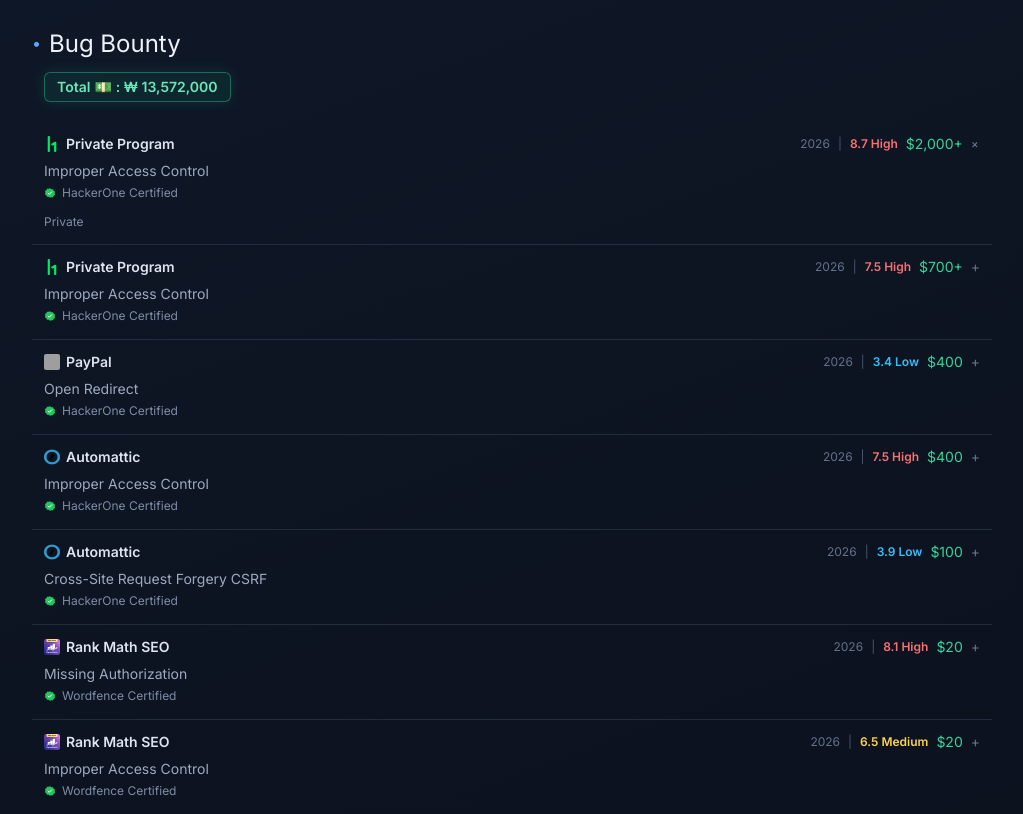
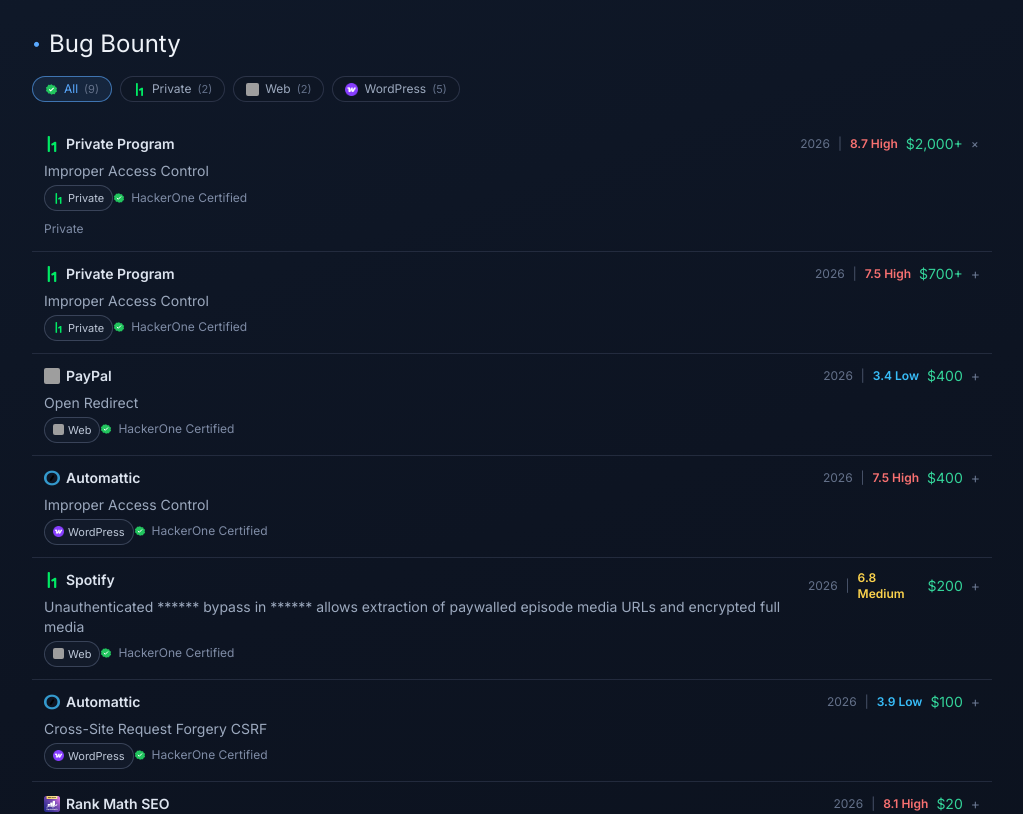
Before and after one commit to komi22/oolongeya, a Next.js app: page / in a window 1280 px wide. Shown: the part 1740-2554 px from the top of the page, without its empty margins (128-1151 px from the left). Built offline with nearby package versions, Linux system fonts and the light colour scheme; grey boxes are pictures that could not be loaded.

Commit message:
Add masked Spotify bounty entry and remove bounty total banner

```diff
--- a/app/page.js
+++ b/app/page.js
@@ -166,8 +166,17 @@
   KISA: { icon: "/icons/kisa.png" },
 };
 
+const bugBountyAreaMeta = {
+  All: { icon: "/icons/verified-badge.svg" },
+  WordPress: { icon: "/icons/woocommerce.png" },
+  Web: { icon: "/icons/paypal.svg" },
+  Private: { icon: "/icons/hackerone.svg" },
+};
+
 const bugBounties = [
   {
+    id: "BB-2026-001",
+    area: "Private",
     program: "Private Program",
     type: "Improper Access Control",
     scoreValue: "8.7",
@@ -181,6 +190,8 @@
       "Private",
   },
   {
+    id: "BB-2026-002",
+    area: "Private",
     program: "Private Program",
     type: "Improper Access Control",
     scoreValue: "7.5",
@@ -194,6 +205,8 @@
       "Private",
   },
   {
+    id: "BB-2026-003",
+    area: "WordPress",
     program: "Rank Math SEO",
     type: "Missing Authorization",
     scoreValue: "8.1",
@@ -206,6 +219,8 @@
       "A low-privileged user can queue unauthorized bulk processing on protected posts through Content AI bulk actions.",
   },
   {
+    id: "BB-2026-004",
+    area: "WordPress",
     program: "Rank Math SEO",
     type: "Improper Access Control",
     scoreValue: "6.5",
@@ -218,6 +233,8 @@
       "Authorization weakness in updateMetaBulk can lead to unauthorized post title updates in specific ID-collision scenarios.",
   },
   {
+    id: "BB-2026-005",
+    area: "WordPress",
     program: "Rank Math SEO",
     type: "Improper Access Control",
     scoreValue: "7.7",
@@ -230,6 +247,8 @@
       "An object-level authorization mismatch in updateSchemas allows unauthorized overwrite of foreign post metadata.",
   },
   {
+    id: "BB-2026-006",
+    area: "Web",
     program: "PayPal",
     type: "Open Redirect",
     scoreValue: "3.4",
@@ -242,6 +261,8 @@
       "A malicious phishing link under a PayPal domain can be generated and redirect users to a malicious site when clicked.",
   },
   {
+    id: "BB-2026-007",
+    area: "WordPress",
     program: "Automattic",
     type: "Improper Access Control",
     scoreValue: "7.5",
@@ -254,6 +275,8 @@
       "The plugin does not properly handle batch requests, which could allow unauthenticated users to make a logged in admin call non store/WC REST endpoints, and create arbitrary admin users via a CSRF attack for example.",
   },
   {
+    id: "BB-2026-008",
+    area: "WordPress",
     program: "Automattic",
     type: "Cross-Site Request Forgery CSRF",
     scoreValue: "3.9",
@@ -264,6 +287,21 @@
     certification: "HackerOne Certified",
     description:
       "CSRF is possible via a nonce-bypass request.",
+  },
+  {
+    id: "BB-2026-009",
+    area: "Web",
+    program: "Spotify",
+    type: "Unauthenticated ****** bypass in ****** allows extraction of paywalled episode media URLs and encrypted full media",
+    scoreValue: "6.8",
+    grade: "Medium",
+    payout: "$200",
+    payoutAmount: 200,
+    year: "2026",
+    icon: "/icons/hackerone.svg",
+    certification: "HackerOne Certified",
+    description:
+      "For certain paywalled episodes, the endpoint returns ****** and ****** without authentication. This is not a normal public behavior because other episodes in the same PAYMENT_REQUIRED class are correctly blocked.",
   },
 ];
 
@@ -290,7 +328,8 @@
   const [openExp, setOpenExp] = useState(0);
   const [selectedVulnArea, setSelectedVulnArea] = useState("All");
   const [openVulnId, setOpenVulnId] = useState(vulnerabilities[0]?.id ?? null);
-  const [openBounty, setOpenBounty] = useState(0);
+  const [selectedBountyArea, setSelectedBountyArea] = useState("All");
+  const [openBountyId, setOpenBountyId] = useState(bugBounties[0]?.id ?? null);
   const [scrollProgress, setScrollProgress] = useState(0);
   const [heroShift, setHeroShift] = useState(0);
   const vulnerabilityAreas = useMemo(
@@ -301,12 +340,18 @@
     if (selectedVulnArea === "All") return vulnerabilities;
     return vulnerabilities.filter((item) => item.area === selectedVulnArea);
   }, [selectedVulnArea]);
-  const sortedBugBounties = [...bugBounties].sort((a, b) => payoutToNumber(b) - payoutToNumber(a));
-  const bountyTotal = sortedBugBounties.reduce((sum, item) => sum + payoutToNumber(item), 0);
-  const bountyTotalKrw = vulnerabilities.reduce((sum, item) => sum + (item.payoutKrw || 0), 0);
-  const convertedUsdToKrw = bountyTotal * 1500;
-  const combinedTotalKrw = bountyTotalKrw + convertedUsdToKrw;
-  const combinedTotalKrwFormatted = new Intl.NumberFormat("ko-KR").format(combinedTotalKrw);
+  const sortedBugBounties = useMemo(
+    () => [...bugBounties].sort((a, b) => payoutToNumber(b) - payoutToNumber(a)),
+    [],
+  );
+  const bugBountyAreas = useMemo(
+    () => ["All", ...Array.from(new Set(sortedBugBounties.map((item) => item.area)))],
+    [sortedBugBounties],
+  );
+  const filteredBugBounties = useMemo(() => {
+    if (selectedBountyArea === "All") return sortedBugBounties;
+    return sortedBugBounties.filter((item) => item.area === selectedBountyArea);
+  }, [selectedBountyArea, sortedBugBounties]);
 
   useEffect(() => {
     document.documentElement.classList.add("dark");
@@ -362,6 +407,11 @@
     const hasOpenCard = filteredVulnerabilities.some((item) => item.id === openVulnId);
     if (!hasOpenCard) setOpenVulnId(filteredVulnerabilities[0]?.id ?? null);
   }, [filteredVulnerabilities, openVulnId]);
+
+  useEffect(() => {
+    const hasOpenCard = filteredBugBounties.some((item) => item.id === openBountyId);
+    if (!hasOpenCard) setOpenBountyId(filteredBugBounties[0]?.id ?? null);
+  }, [filteredBugBounties, openBountyId]);
 
   return (
     <main className="mx-auto max-w-5xl px-4 py-10 sm:px-8" lang="en">
@@ -611,21 +661,41 @@
           <span className="-translate-y-px text-base leading-none text-accent">•</span>
           <span>Bug Bounty</span>
         </h2>
-        <div className="mt-3 ml-3 inline-block">
-          <p className="inline-flex items-center gap-1 rounded-md border border-emerald-400/40 bg-emerald-500/10 px-3 py-1 font-ui text-sm font-semibold text-emerald-300 shadow-[0_0_14px_rgba(16,185,129,0.18)]">
-            Total <span role="img" aria-label="banknote">💵</span> : ₩ {combinedTotalKrwFormatted}
-          </p>
+        <div className="mt-4 flex flex-wrap items-center gap-2">
+          {bugBountyAreas.map((area) => {
+            const isActive = selectedBountyArea === area;
+            const areaCount = area === "All"
+              ? sortedBugBounties.length
+              : sortedBugBounties.filter((item) => item.area === area).length;
+            const areaIcon = bugBountyAreaMeta[area]?.icon;
+
+            return (
+              <button
+                key={area}
+                type="button"
+                className={`area-filter-btn ${isActive ? "active" : ""}`}
+                onClick={() => setSelectedBountyArea(area)}
+              >
+                {areaIcon ? (
+                  <Image src={areaIcon} alt={`${area} icon`} width={13} height={13} className="h-[13px] w-[13px] rounded-sm object-cover" />
+                ) : null}
+                <span>{area}</span>
+                <span className="text-[11px] text-ink-500">({areaCount})</span>
+              </button>
+            );
+          })}
         </div>
         <ul className="mt-5 divide-y divide-ink-700/60">
-          {sortedBugBounties.map((item, idx) => {
-            const isOpen = openBounty === idx;
+          {filteredBugBounties.map((item) => {
+            const isOpen = openBountyId === item.id;
+            const areaIcon = bugBountyAreaMeta[item.area]?.icon;
             return (
-              <li key={`${item.program}-${item.type}-${item.payout}`} className="mood-card py-3 px-2 text-sm text-ink-300 sm:px-3">
+              <li key={item.id} className="mood-card py-3 px-2 text-sm text-ink-300 sm:px-3">
                 <button
                   type="button"
                   className="mood-hover w-full text-left transition-all duration-200 hover:translate-x-1 active:translate-x-0"
                   aria-expanded={isOpen}
-                  onClick={() => setOpenBounty(isOpen ? -1 : idx)}
+                  onClick={() => setOpenBountyId(isOpen ? null : item.id)}
                 >
                   <div className="flex flex-col gap-2 sm:flex-row sm:items-start sm:justify-between sm:gap-3">
                     <div>
@@ -642,6 +712,20 @@
                         {item.program}
                       </p>
                       <p className="mt-1">{item.type}</p>
+                      {item.area ? (
+                        <p className="mt-1 inline-flex items-center gap-1 rounded-full border border-ink-600/70 bg-ink-800/45 px-2 py-0.5 text-[11px] text-ink-200">
+                          {areaIcon ? (
+                            <Image
+                              src={areaIcon}
+                              alt={`${item.area} icon`}
+                              width={11}
+                              height={11}
+                              className="h-[11px] w-[11px] rounded-sm object-cover"
+                            />
+                          ) : null}
+                          <span>{item.area}</span>
+                        </p>
+                      ) : null}
                       {item.certification ? (
                         <p className="mt-1 inline-flex items-center gap-1.5 text-xs text-ink-400">
                           <Image src="/icons/verified-badge.svg" alt="certification badge" width={12} height={12} className="h-3 w-3" />
```
